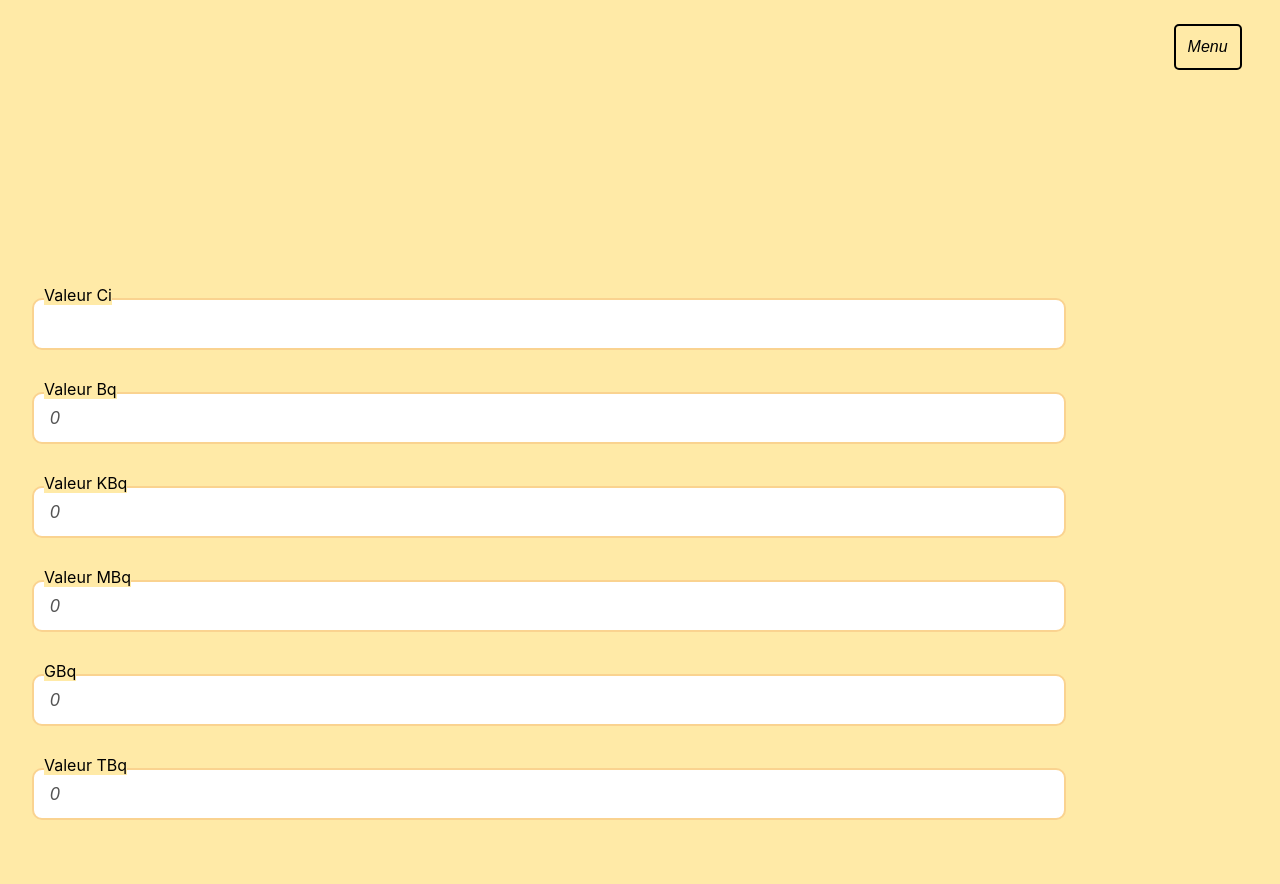
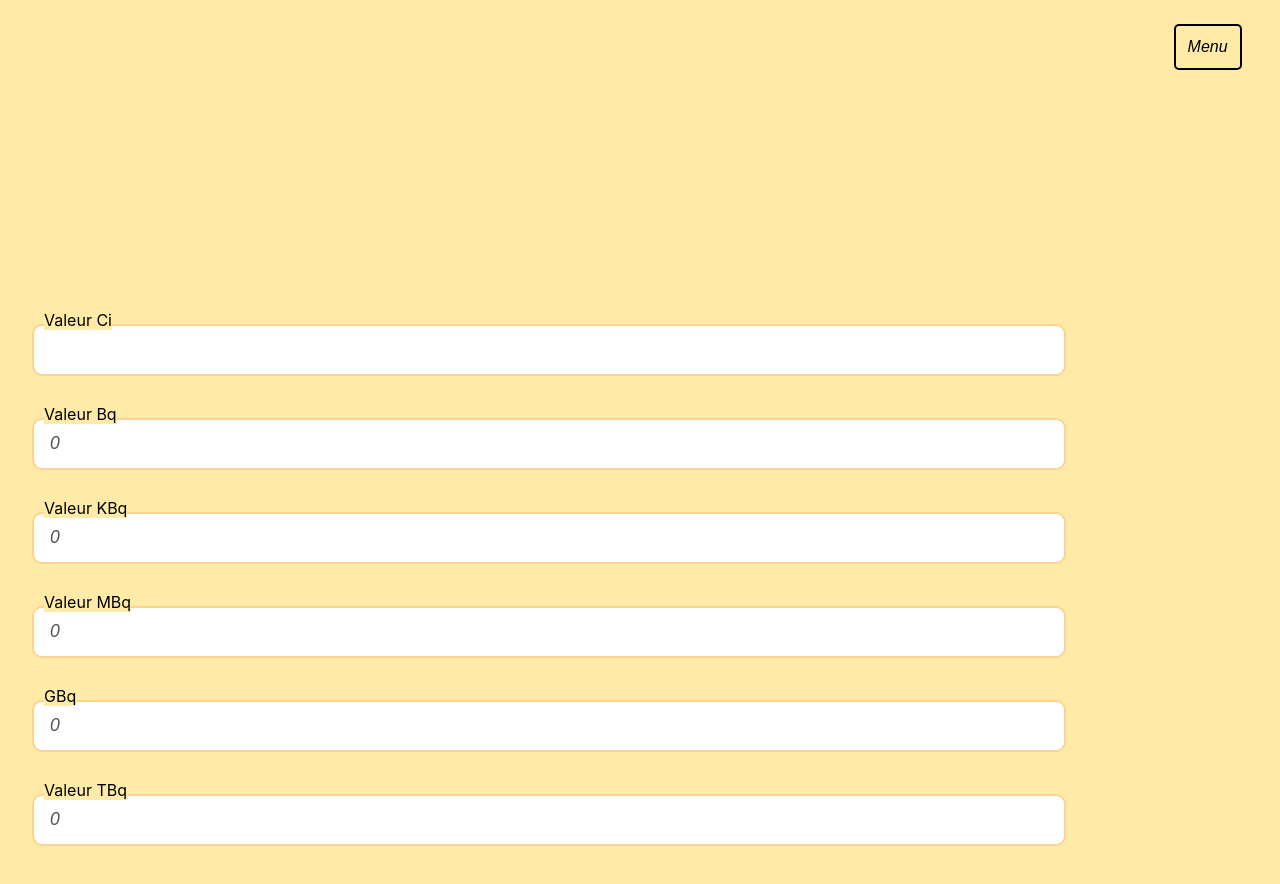
Before and after one commit to Guinlel/radsp, a React (Create React App) app: page /conversion in a window 1280 px wide. Shown: the top 884 px of the page. Built offline with nearby package versions, Linux system fonts and the light colour scheme.

Commit message:
Fixing devices select issues

```diff
--- a/src/App.css
+++ b/src/App.css
@@ -146,7 +146,7 @@ body{
   display: flex;
   flex-direction: column;
   margin-left: 2em;
-  margin-top: 20%;
+  margin-top: 22%;
 }
 
 /* Calcul de Dose  */
--- a/src/components/Calculatrice/HandleUnit.js
+++ b/src/components/Calculatrice/HandleUnit.js
@@ -3,7 +3,7 @@ import React from "react";
 function HandleUnite(props){
     return (
         <div>
-            <select className="unite-select" onTouchStart={(e)=> props.HandleChange(e.target.value)} >
+            <select className="unite-select" onChange={(e)=> props.HandleChange(e.target.value)} >
             <option value="">Veuillez Choisir une unité</option>
             <option value="Sv">Sv</option>
             <option value="mSv">mSv</option>
--- a/src/components/ComboBox.js
+++ b/src/components/ComboBox.js
@@ -9,7 +9,7 @@ function ChoixRadio(props){
     </option>);
 
     return(
-        <select  className="choix-radio" onFocus={props.changeActive} onTouchStart={(e)=> props.changeHandler(e.target.value)}>
+        <select  className="choix-radio" onFocus={props.changeActive} onChange={(e)=> props.changeHandler(e.target.value)}>
             <option value="">Veuillez choisir un élément</option>
             {optionRadio}
         </select>
```
